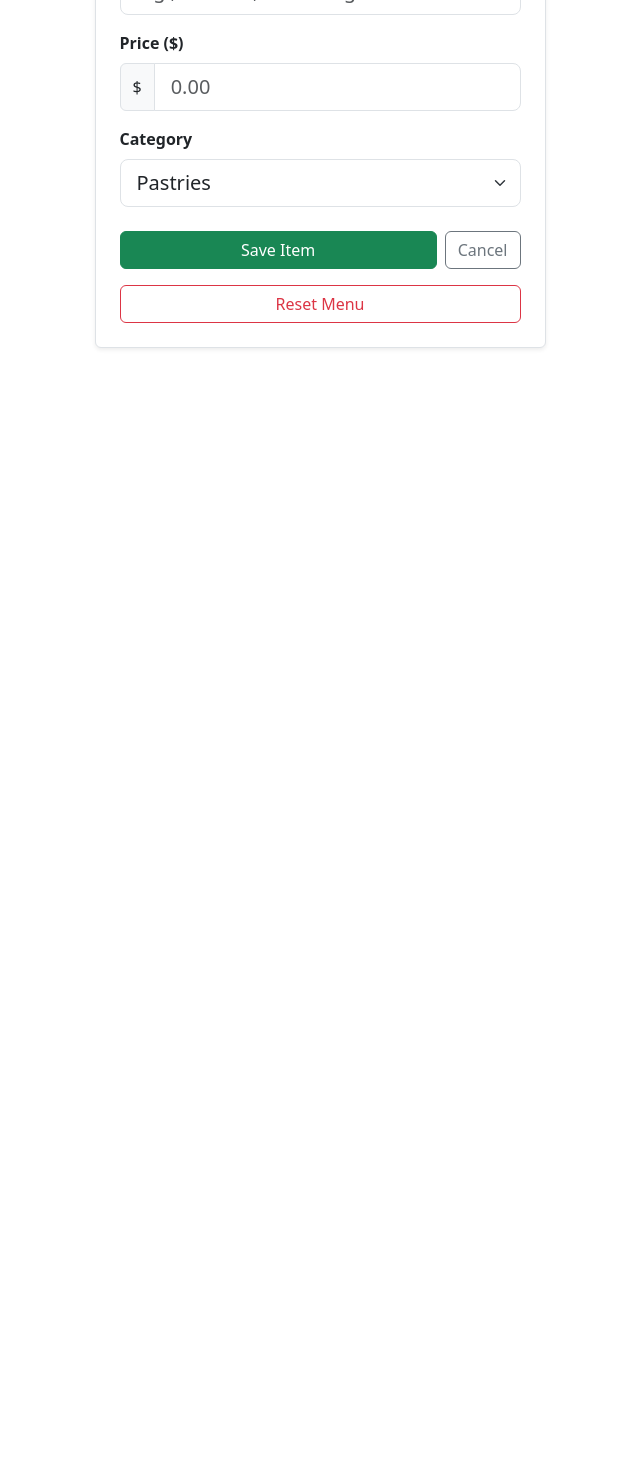
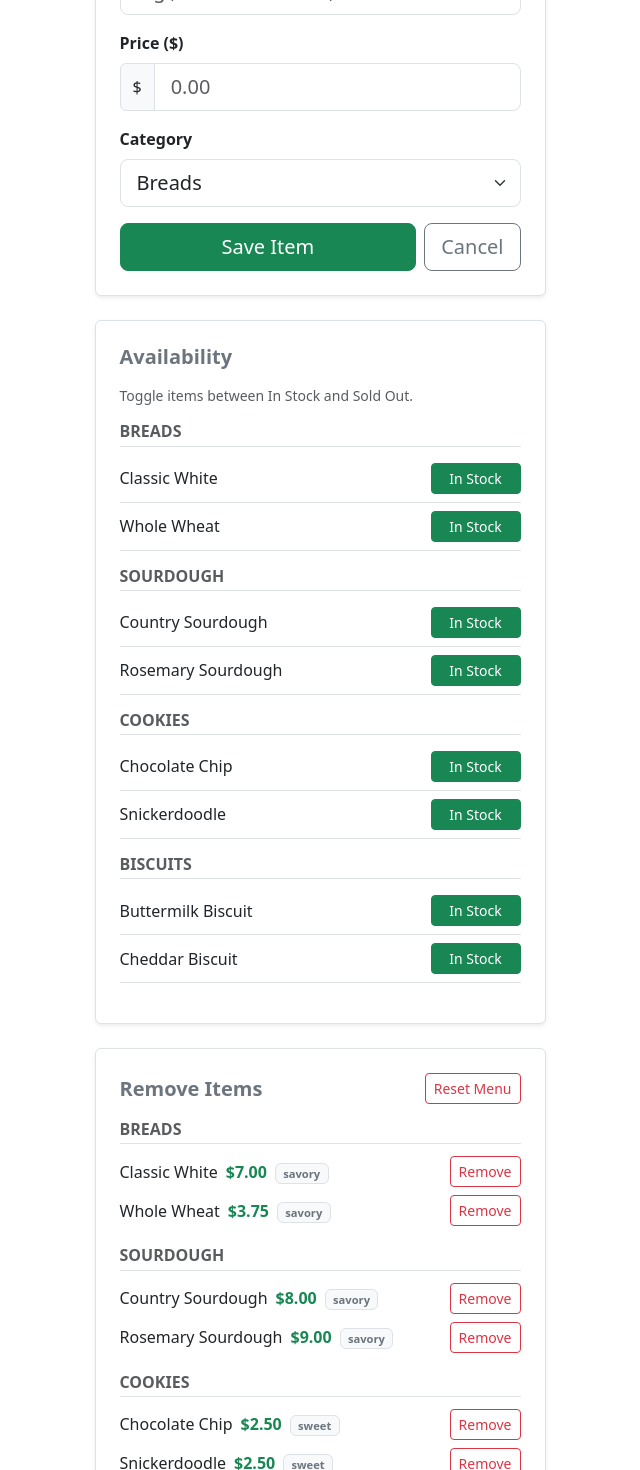
Before and after one commit to aaron-webdev/BTD_Menu, a React (Vite) app in the folder BTD_eMenu_React/: page /add-item in a window 1280 px wide. Shown: the part 200-1670 px from the top of the page, without its empty margins (320-960 px from the left). Before the commit the page ends 800 px from the top, so only its background shows below. Built offline with nearby package versions, Linux system fonts and the light colour scheme.

Commit message:
getting closer to her preferred design

```diff
--- a/BTD_eMenu_React/src/App.jsx
+++ b/BTD_eMenu_React/src/App.jsx
@@ -1,35 +1,60 @@
 import { BrowserRouter, Routes, Route } from 'react-router-dom';
-import { useState } from 'react';
+import { useState, useEffect } from 'react';
 import MenuPage from './pages/menuMainPage';
 import AddItemPage from './pages/addItemPage';
 
+export const DEFAULT_MENU = [
+  { id: 1,  name: 'Classic White',      price: '7.00', category: 'Breads',       flavor: 'savory', soldOut: false },
+  { id: 2,  name: 'Whole Wheat',        price: '3.75', category: 'Breads',       flavor: 'savory', soldOut: false },
+  { id: 3,  name: 'Country Sourdough',  price: '8.00', category: 'Sourdough',    flavor: 'savory', soldOut: false },
+  { id: 4,  name: 'Rosemary Sourdough', price: '9.00', category: 'Sourdough',    flavor: 'savory', soldOut: false },
+  { id: 5,  name: 'Chocolate Chip',     price: '2.50', category: 'Cookies',      flavor: 'sweet',  soldOut: false },
+  { id: 6,  name: 'Snickerdoodle',      price: '2.50', category: 'Cookies',      flavor: 'sweet',  soldOut: false },
+  { id: 7,  name: 'Buttermilk Biscuit', price: '2.00', category: 'Biscuits',     flavor: 'savory', soldOut: false },
+  { id: 8,  name: 'Cheddar Biscuit',    price: '2.50', category: 'Biscuits',     flavor: 'savory', soldOut: false },
+];
+
+const STORAGE_KEY = 'btd_menu_items';
+
+function loadItems() {
+  try {
+    const stored = localStorage.getItem(STORAGE_KEY);
+    if (stored) {
+      const parsed = JSON.parse(stored);
+      // Migration: if any item is missing 'flavor', wipe and use defaults
+      const needsMigration = parsed.some(item => !item.flavor);
+      if (needsMigration) {
+        console.log('Menu data missing flavor field — resetting to defaults.');
+        return DEFAULT_MENU;
+      }
+      return parsed;
+    }
+  } catch (e) {
+    console.error('Failed to load menu from localStorage:', e);
+  }
+  return DEFAULT_MENU;
+}
+
+function saveItems(items) {
+  try {
+    localStorage.setItem(STORAGE_KEY, JSON.stringify(items));
+  } catch (e) {
+    console.error('Failed to save menu to localStorage:', e);
+  }
+}
+
 export default function App() {
-  // Hardcoded default menu items from your layout screenshot
-  const defaultItems = [
-    { name: "Honey Oat", price: "7.00", category: "Breads" },
-    { name: "Whole Wheat", price: "7.00", category: "Breads" },
-    { name: "Classic", price: "8.00", category: "Sourdough" },
-    { name: "Garlic and Herbs", price: "8.00", category: "Sourdough" },
-    { name: "Chocolate Chunk", price: "4.00", category: "Cookies" },
-    { name: "Chocolate Chocolate Chunk", price: "4.00", category: "Cookies" },
-    { name: "Goat Cheese and Herbes de Provence", price: "5.00", category: "Biscuits" },
-    { name: "Cheddar Cheese and Chive", price: "5.00", category: "Biscuits" },
-    { name: "Blueberry Lemon", price: "5.00", category: "Scones" },
-    { name: "Savoury", price: "5.00", category: "Scones" }
-    // add hand pies : Mixed Berry, Blue Berry Orange, Apple, Spinach Feta, Ham and Cheddar $5.00
-    // add the mix and match 5 for 20 (excludes breads)
-    // make pastries a main category with sub categories
-    // make bread sub categories by shape ie Sandwich bread and sourdough
-  ];
+  const [items, setItems] = useState(() => loadItems());
 
-  // Initialize the state with the default items
-  const [items, setItems] = useState(defaultItems);
+  useEffect(() => {
+    saveItems(items);
+  }, [items]);
 
   return (
     <BrowserRouter>
       <Routes>
-        <Route path="/" element={<MenuPage items={items} />} />
-        <Route path="/add-item" element={<AddItemPage items={items} setItems={setItems} defaultItems={defaultItems} />} />
+        <Route path="/" element={<MenuPage items={items} setItems={setItems} />} />
+        <Route path="/add-item" element={<AddItemPage items={items} setItems={setItems} />} />
       </Routes>
     </BrowserRouter>
   );
--- a/BTD_eMenu_React/src/pages/addItemPage.jsx
+++ b/BTD_eMenu_React/src/pages/addItemPage.jsx
@@ -1,51 +1,99 @@
 import { useState } from 'react';
 import { useNavigate } from 'react-router-dom';
+import { DEFAULT_MENU } from '../App';
 
-export default function AddItemPage({ items, setItems, defaultItems }) {
+const CATEGORY_ORDER = ['Breads', 'Sourdough', 'Hand Pies', 'Cookies', 'Biscuits', 'Pastries', 'Take and Bake', 'Scones'];
+
+const ALWAYS_SWEET  = ['Cookies', 'Pastries'];
+const ALWAYS_SAVORY = ['Breads', 'Sourdough', 'Biscuits'];
+
+function getAutoFlavor(category) {
+  if (ALWAYS_SWEET.includes(category))  return 'sweet';
+  if (ALWAYS_SAVORY.includes(category)) return 'savory';
+  return null;
+}
+
+export default function AddItemPage({ items, setItems }) {
   const navigate = useNavigate();
-  const [name, setName] = useState('');
-  const [price, setPrice] = useState('');
-  const [category, setCategory] = useState('Pastries');
+  const [name, setName]         = useState('');
+  const [price, setPrice]       = useState('');
+  const [category, setCategory] = useState('Breads');
+  const [flavor, setFlavor]     = useState('savory');
+
+  function handleCategoryChange(newCat) {
+    setCategory(newCat);
+    const auto = getAutoFlavor(newCat);
+    if (auto) setFlavor(auto);
+  }
+
+  const autoFlavor     = getAutoFlavor(category);
+  const showFlavorPick = autoFlavor === null;
 
   const handleSubmit = (e) => {
     e.preventDefault();
-
-    // Adds item to menu and returns to main page
-    setItems([...items, { name, price, category }]);
-    navigate('/');
+    const resolvedFlavor = autoFlavor ?? flavor;
+    setItems([...items, { id: Date.now(), name, price, category, flavor: resolvedFlavor, soldOut: false }]);
+    setName('');
+    setPrice('');
+    setCategory('Breads');
+    setFlavor('savory');
   };
 
-  // Sets menu to default
-  const handleReset = () => {
-    setItems(defaultItems);
-    navigate('/');
-  };
+  function handleRemove(id) {
+    if (window.confirm('Remove this item from the menu?')) {
+      setItems(prev => prev.filter(item => item.id !== id));
+    }
+  }
 
-  // add function to remove specific items not just a full reset
-  // add sold out button beside the individual item delete button
+  function handleReset() {
+    if (window.confirm('Reset menu to defaults? This will remove all custom items and restore the original menu.')) {
+      setItems(DEFAULT_MENU);
+    }
+  }
+
+  function toggleSoldOut(id) {
+    setItems(prev =>
+      prev.map(item => item.id === id ? { ...item, soldOut: !item.soldOut } : item)
+    );
+  }
+
+  // Group items by category for both panels
+  const grouped = CATEGORY_ORDER.reduce((acc, cat) => {
+    const catItems = items.filter(item => item.category === cat);
+    if (catItems.length > 0) acc[cat] = catItems;
+    return acc;
+  }, {});
+  items.forEach(item => {
+    if (!CATEGORY_ORDER.includes(item.category)) {
+      if (!grouped[item.category]) grouped[item.category] = [];
+      if (!grouped[item.category].find(i => i.id === item.id)) {
+        grouped[item.category].push(item);
+      }
+    }
+  });
 
   return (
     <div className="container my-5">
       <div className="row justify-content-center">
         <div className="col-md-6 col-lg-5">
-          <div className="card shadow-sm border p-4">
-            <h2 className="mb-4 fw-bold text-secondary">Add Bakery Item</h2>
+
+          {/* ── Add Item Form ── */}
+          <div className="card shadow-sm border p-4 mb-4">
+            <h2 className="mb-4 fw-bold text-secondary">Edit Menu</h2>
 
             <form onSubmit={handleSubmit}>
-              {/* Item Name Field */}
               <div className="mb-3">
                 <label className="form-label fw-semibold">Item Name</label>
                 <input
                   type="text"
                   className="form-control form-control-lg"
-                  placeholder="e.g., Biscuits, Sourdough..."
+                  placeholder="e.g., Cheddar Biscuit, Lemon Scone..."
                   value={name}
-                  onChange={e => setName(e.target.value)}
+                  onChange={(e) => setName(e.target.value)}
                   required
                 />
               </div>
 
-              {/* Price Field */}
               <div className="mb-3">
                 <label className="form-label fw-semibold">Price ($)</label>
                 <div className="input-group">
@@ -56,53 +104,126 @@ export default function AddItemPage({ items, setItems, defaultItems }) {
                     className="form-control form-control-lg"
                     placeholder="0.00"
                     value={price}
-                    onChange={e => setPrice(e.target.value)}
+                    onChange={(e) => setPrice(e.target.value)}
                     required
                   />
                 </div>
               </div>
 
-              {/* Category Dropdown Selection */}
-              <div className="mb-4">
+              <div className="mb-3">
                 <label className="form-label fw-semibold">Category</label>
                 <select
                   className="form-select form-select-lg"
                   value={category}
-                  onChange={e => setCategory(e.target.value)}
+                  onChange={(e) => handleCategoryChange(e.target.value)}
                 >
-                  <option value="Breads">Breads</option>
-                  <option value="Sourdough">Sourdough</option>
-                  <option value="Cookies">Cookies</option>
-                  <option value="Biscuits">Biscuits</option>
-                  <option value="Pastries">Pastries</option>
-                  <option value="Hand Pies">Hand Pies</option>
-                  <option value="Take and Bake">Take and Bake</option>
-                  <option value="Scones">Scones</option>
+                  {CATEGORY_ORDER.map(cat => (
+                    <option key={cat} value={cat}>{cat}</option>
+                  ))}
                 </select>
               </div>
 
-              {/* Action Trigger Buttons */}
-              <div className="d-flex flex-wrap gap-2">
-                <button type="submit" className="btn btn-success flex-grow-1">
-                  Save Item
-                </button>
-                <button
-                  type="button"
-                  className="btn btn-outline-secondary"
-                  onClick={() => navigate('/')}
-                >
-                  Cancel
-                </button>
-                <button
-                  type="button"
-                  className="btn btn-outline-danger w-100 mt-2"
-                  onClick={handleReset}
-                >
-                  Reset Menu
-                </button>
+              {showFlavorPick && (
+                <div className="mb-4">
+                  <label className="form-label fw-semibold">Flavor</label>
+                  <div className="d-flex gap-4">
+                    <div className="form-check">
+                      <input className="form-check-input" type="radio" id="flavorSweet"
+                        value="sweet" checked={flavor === 'sweet'} onChange={() => setFlavor('sweet')} />
+                      <label className="form-check-label fs-5" htmlFor="flavorSweet">Sweet</label>
+                    </div>
+                    <div className="form-check">
+                      <input className="form-check-input" type="radio" id="flavorSavory"
+                        value="savory" checked={flavor === 'savory'} onChange={() => setFlavor('savory')} />
+                      <label className="form-check-label fs-5" htmlFor="flavorSavory">Savory</label>
+                    </div>
+                  </div>
+                </div>
+              )}
+
+              <div className="d-flex gap-2">
+                <button type="submit" className="btn btn-success btn-lg flex-grow-1">Save Item</button>
+                <button type="button" className="btn btn-outline-secondary btn-lg"
+                  onClick={() => navigate('/')}>Cancel</button>
               </div>
             </form>
           </div>
+
+          {/* ── Sold Out / In Stock Toggle Panel ── */}
+          <div className="card shadow-sm border p-4 mb-4">
+            <h5 className="fw-bold text-secondary mb-3">Availability</h5>
+            <p className="text-muted small mb-3">Toggle items between In Stock and Sold Out.</p>
+
+            {items.length === 0 ? (
+              <p className="text-muted">No items yet.</p>
+            ) : (
+              Object.entries(grouped).map(([cat, catItems]) => (
+                <div key={cat} className="mb-3">
+                  <h6 className="fw-bold text-uppercase text-muted border-bottom pb-1 mb-2">{cat}</h6>
+                  {catItems.map(item => (
+                    <div key={item.id}
+                      className="d-flex justify-content-between align-items-center py-2 border-bottom">
+                      <span className={item.soldOut ? 'text-muted text-decoration-line-through' : 'text-dark'}>
+                        {item.name}
+                      </span>
+                      <button
+                        type="button"
+                        onClick={() => toggleSoldOut(item.id)}
+                        className={`btn btn-sm ${item.soldOut ? 'btn-secondary' : 'btn-success'}`}
+                        style={{ minWidth: '90px' }}
+                      >
+                        {item.soldOut ? 'Sold Out' : 'In Stock'}
+                      </button>
+                    </div>
+                  ))}
+                </div>
+              ))
+            )}
+          </div>
+
+          {/* ── Remove Items Panel ── */}
+          <div className="card shadow-sm border p-4">
+            <div className="d-flex justify-content-between align-items-center mb-3">
+              <h5 className="fw-bold text-secondary mb-0">Remove Items</h5>
+              <button type="button" className="btn btn-outline-danger btn-sm" onClick={handleReset}>
+                Reset Menu
+              </button>
+            </div>
+
+            {items.length === 0 ? (
+              <p className="text-muted">No items yet.</p>
+            ) : (
+              Object.entries(grouped).map(([cat, catItems]) => (
+                <div key={cat} className="mb-3">
+                  <h6 className="fw-bold text-uppercase text-muted border-bottom pb-1 mb-2">{cat}</h6>
+                  {catItems.map(item => (
+                    <div key={item.id} className="d-flex justify-content-between align-items-center py-1">
+                      <div>
+                        <span className={`me-2 ${item.soldOut ? 'text-muted text-decoration-line-through' : ''}`}>
+                          {item.name}
+                        </span>
+                        <span className="text-success fw-bold">${parseFloat(item.price).toFixed(2)}</span>
+                        <span className="ms-2 badge bg-light text-secondary border" style={{ fontSize: '0.7rem' }}>
+                          {item.flavor}
+                        </span>
+                      </div>
+                      <button type="button" className="btn btn-outline-danger btn-sm"
+                        onClick={() => handleRemove(item.id)}>
+                        Remove
+                      </button>
+                    </div>
+                  ))}
+                </div>
+              ))
+            )}
+          </div>
+
+          <div className="d-flex justify-content-end mt-3">
+            <button type="button" className="btn btn-secondary" onClick={() => navigate('/')}>
+              ← Back to Menu
+            </button>
+          </div>
+
         </div>
       </div>
     </div>
--- a/BTD_eMenu_React/src/pages/menuMainPage.jsx
+++ b/BTD_eMenu_React/src/pages/menuMainPage.jsx
@@ -1,57 +1,122 @@
 import { Link } from 'react-router-dom';
 import GreetingBlock from './greetingBlock';
 
-export default function MenuPage({ items }) {
+const CATEGORY_ORDER = ['Breads', 'Sourdough', 'Hand Pies', 'Cookies', 'Biscuits', 'Pastries', 'Take and Bake', 'Scones'];
 
-  const categories = ["Breads", "Sourdough", "Cookies", "Biscuits", "Pastries", "Hand Pies", "Take and Bake", "Scones"];
+export default function MenuPage({ items, setItems }) {
 
+  function toggleSoldOut(id) {
+    setItems(prev =>
+      prev.map(item => item.id === id ? { ...item, soldOut: !item.soldOut } : item)
+    );
+  }
+
+  // Build grouped categories, ordered by CATEGORY_ORDER
+  function buildGroups(flavorFilter) {
+    const grouped = [];
+
+    CATEGORY_ORDER.forEach(cat => {
+      const catItems = items.filter(i => i.category === cat && i.flavor === flavorFilter);
+      if (catItems.length > 0) grouped.push({ category: cat, catItems });
+    });
+
+    // Catch custom categories not in CATEGORY_ORDER
+    items.forEach(item => {
+      if (!CATEGORY_ORDER.includes(item.category) && item.flavor === flavorFilter) {
+        const existing = grouped.find(g => g.category === item.category);
+        if (existing) {
+          if (!existing.catItems.find(i => i.id === item.id)) existing.catItems.push(item);
+        } else {
+          grouped.push({ category: item.category, catItems: [item] });
+        }
+      }
+    });
+
+    return grouped;
+  }
+
+  const sweetGroups  = buildGroups('sweet');
+  const savoryGroups = buildGroups('savory');
+
+  function renderColumn(groups, columnLabel) {
     return (
-    <div className="container my-5">
-      <GreetingBlock />
+      <div className="card border shadow-sm h-100">
+        <div className="card-body px-4 py-3">
+          {/* Column Header */}
+          <h2 className="text-center fw-bold text-uppercase border-bottom pb-2 mb-4"
+            style={{ letterSpacing: '0.08em', fontSize: '2rem' }}>
+            {columnLabel}
+          </h2>
 
-      {/* Menu Display Field */}
-      <div className="row mt-4">
-        <div className="col px-3">
-          {items.length === 0 ? (
-            <div className="text-muted">
-              <p className="fs-5">No bakery items added yet. Click the button below to get started!</p>
-            </div>
+          {groups.length === 0 ? (
+            <p className="text-muted text-center">No items yet.</p>
           ) : (
-            <div>
-              {categories.map((category) => {
-                // Filter items by category
-                const filteredItems = items.filter(item => item.category === category);
-
-                // Only show categories with items
-                if (filteredItems.length === 0) return null;
-
-                return (
+            groups.map(({ category, catItems }) => (
               <div key={category} className="mb-4">
-                    {/* Category Header*/}
-                    <h5 className="text-uppercase fw-bold border-bottom pb-2 mb-3 letter-spacing">
+                {/* Category Title */}
+                <h5 className="fw-bold text-uppercase border-bottom pb-1 mb-2 text-secondary"
+                  style={{ letterSpacing: '0.05em', fontSize: '1.1rem' }}>
                   {category}
                 </h5>
 
-                    {/*Items in category*/}
-                    <div className="mb-2">
-                      {filteredItems.map((item, index) => (
-                        <div key={index} className="py-2 d-flex justify-content-between align-items-center border-bottom border-light">
-                          <span className="text-dark fw-semibold fs-5">{item.name}</span>
-                          <span className="fw-bold text-success fs-5">${parseFloat(item.price).toFixed(2)}</span>
+                {/* Items */}
+                {catItems.map(item => (
+                  <div
+                    key={item.id}
+                    onClick={() => toggleSoldOut(item.id)}
+                    className="d-flex justify-content-between align-items-center border-bottom py-2"
+                    style={{ cursor: 'pointer' }}
+                  >
+                    <span style={{
+                      fontSize: '1.2rem',
+                      fontWeight: '500',
+                      color: item.soldOut ? '#aaa' : '#212529',
+                      textDecoration: item.soldOut ? 'line-through' : 'none',
+                    }}>
+                      {item.name}
+                    </span>
+                    <span style={{
+                      fontSize: '1.2rem',
+                      fontWeight: '700',
+                      color: item.soldOut ? '#aaa' : '#198754',
+                      marginLeft: '1rem',
+                      whiteSpace: 'nowrap',
+                    }}>
+                      ${parseFloat(item.price).toFixed(2)}
+                    </span>
                   </div>
                 ))}
               </div>
-                  </div>
-                );
-              })}
-            </div>
+            ))
           )}
         </div>
       </div>
+    );
+  }
 
-      {/* Edit Menu Button */}
-      <div className="d-flex justify-content-end mt-4 fixed-bottom text-end px-2 py-2">
-        <Link to="/add-item" className="btn btn-success btn-sm">
+  return (
+    <div className="container-fluid px-4 py-4">
+
+      {/* Greeting Section */}
+      <div className="card border mb-4 px-4 py-3">
+        <GreetingBlock />
+      </div>
+
+      {items.length === 0 && (
+        <div className="text-center text-muted fs-4 mt-5">
+          No bakery items added yet. Click Edit Menu to get started!
+        </div>
+      )}
+
+      {/* Sweet | Savory two-column layout */}
+      <div style={{ display: 'grid', gridTemplateColumns: '1fr 1fr', gap: '1.5rem' }}>
+        {renderColumn(sweetGroups,  'Sweets')}
+        {renderColumn(savoryGroups, 'Savory')}
+      </div>
+
+      {/* Edit Menu button */}
+      <div style={{ position: 'fixed', bottom: '1rem', right: '1rem' }}>
+        <Link to="/add-item" className="btn btn-success">
           Edit Menu
         </Link>
       </div>
```
Also changed, not shown: 1 other file (tests, documents, lock files or other folders). Lines whose indentation alone changed are shown as unchanged.
